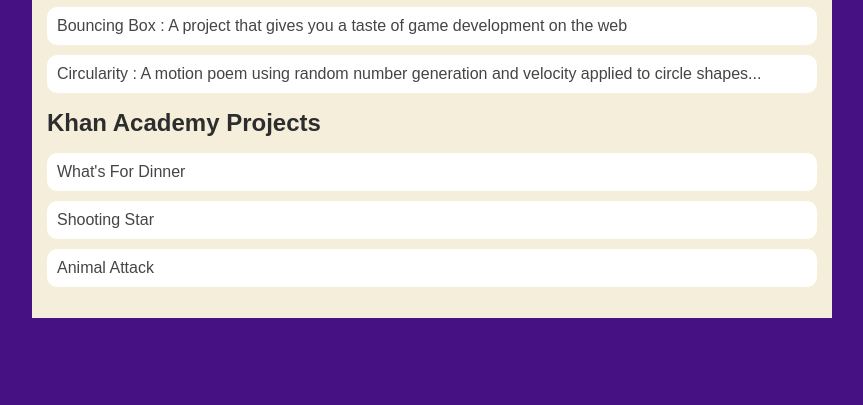
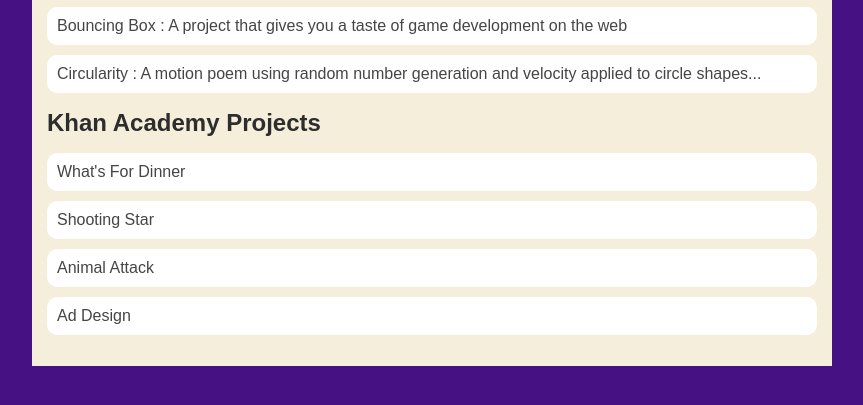
Before and after one commit to andrewverges/andrewverges.github.io, a plain HTML site: page portfolio.html in a window 1280 px wide. Shown: the part 197-602 px from the top of the page, without its empty margins (208-1071 px from the left). Drawn offline with Linux system fonts and the light colour scheme.

Commit message:
add project

```diff
--- a/portfolio.html
+++ b/portfolio.html
@@ -30,6 +30,7 @@
                         <li><a href = "https://www.khanacademy.org/computer-programming/spin-off-of-project-whats-for-dinner/5549327353954304">What's For Dinner</a></li>
                         <li><a href = "https://www.khanacademy.org/computer-programming/spin-off-of-project-shooting-star/6530716387819520">Shooting Star</a></li>
                         <li><a href = "https://www.khanacademy.org/computer-programming/spin-off-of-project-animal-attack/5707656562786304">Animal Attack</a></li>
+                        <li><a href = "https://www.khanacademy.org/computer-programming/spin-off-of-project-ad-design/6510798052311040">Ad Design</a></li>
                     </ul>
                 </div>
             </main>
```
